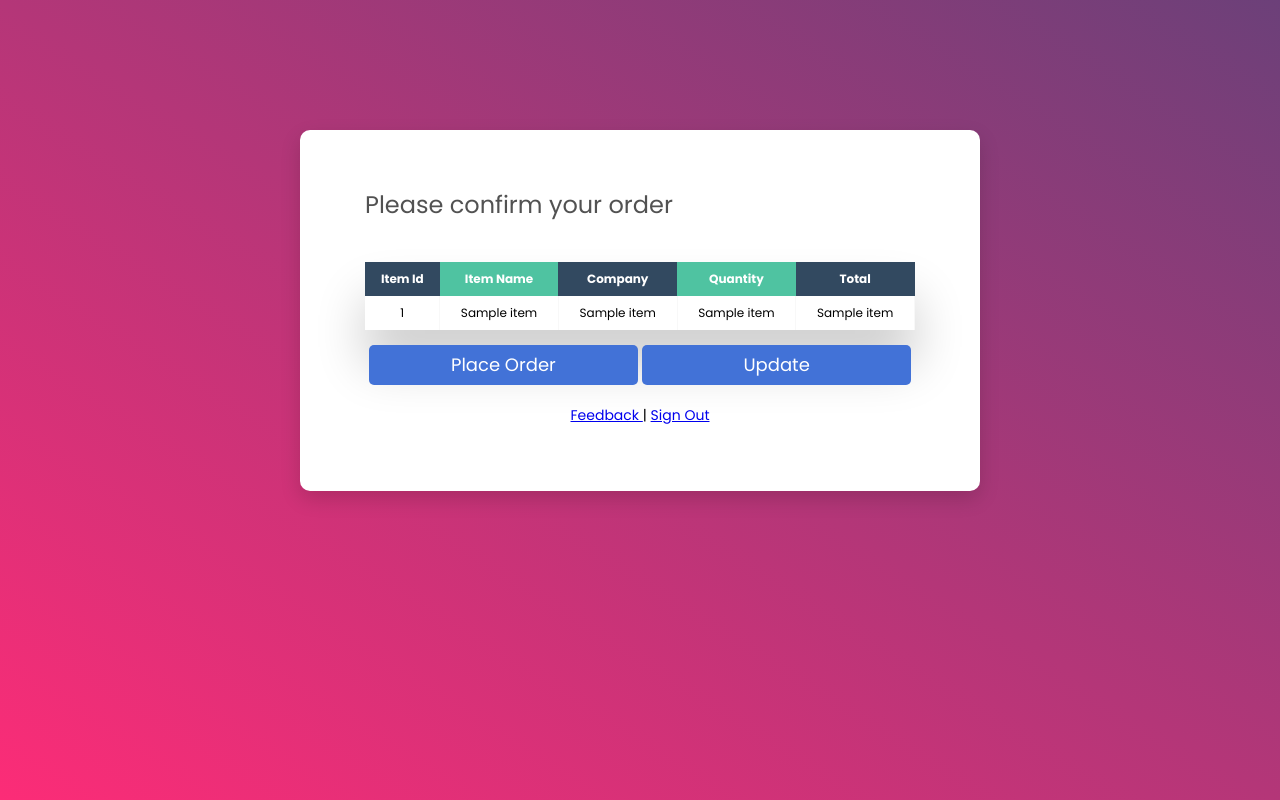
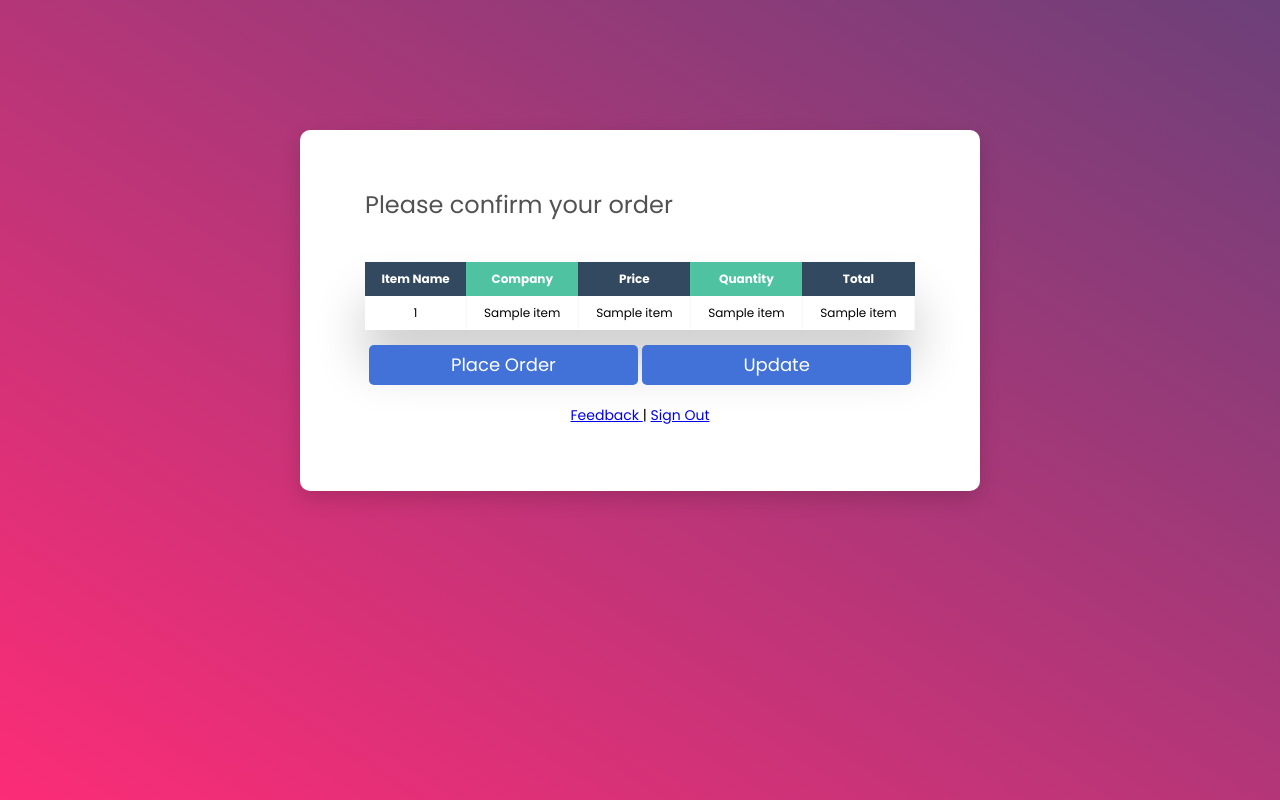
Before and after one commit to anshulforyou/connecthappily-deploy, a Flask app: template project/templates/cart1.html in a window 1280 px wide. Run offline with Flask 2, Linux system fonts and the light colour scheme; the template is opened without the code that fills it: most values are stand-ins (such as "Sample title", 1, 10 or a date in 2020); some libraries are stand-ins or nearby versions.

Commit message:
solved empty list in select_item issue

```diff
--- a/project/app.py
+++ b/project/app.py
@@ -17,8 +17,8 @@ warehouse_id =0
 # app.config['MYSQL_DB']=''
 
 # mysql = MySQL(app)
-# conn = psycopg2.connect("host= localhost dbname = test user=postgres password=Santoshy1")
-conn = psycopg2.connect("postgres://fkzyohsugtczzh:f72e8cffd1edbb1a3be4a331af4f69d10496bdd303c8e13b36bb534e13e19980@ec2-3-231-16-122.compute-1.amazonaws.com:5432/d20m5bk52p5h8r")
+conn = psycopg2.connect("host= localhost dbname = test user=postgres password=Santoshy1")
+# conn = psycopg2.connect("postgres://fkzyohsugtczzh:f72e8cffd1edbb1a3be4a331af4f69d10496bdd303c8e13b36bb534e13e19980@ec2-3-231-16-122.compute-1.amazonaws.com:5432/d20m5bk52p5h8r")
 
 @app.route('/feedback/', methods=['GET','POST'])
 def feedback():
@@ -283,17 +283,22 @@ def selectitem(id, user):
     if request.method=='GET':
         cur = conn.cursor()
         cur.execute('select * from items where warehouse_id = (%s);', (id,))
-        items = cur.fetchall()
+        itemss = cur.fetchall()
         cur.close()
-        return render_template('selectitem1.html', itemlist=items)
+        return render_template('selectitem1.html', itemlist=itemss)
     else:
         cur = conn.cursor()
         items = request.form.getlist('select')
         quantity = request.form.getlist('quantity')
+        a=[]
+        for i in quantity:
+            if i != '':
+                a.append(i)
+        print(a)
         print(items)
-        print(quantity)
+        # print(quantity)
         table = "cart" + str(user)
-        cur.execute('drop table if exists %(table)s', {"table":AsIs(table)})
+        cur.execute('drop table if exists %(table)s cascade ', {"table":AsIs(table)})
         # cur.execute('drop table if exists %s')
         conn.commit()
         cur.execute('create table %(table)s (item_number serial primary key, item_id integer not null references items(item_id) on delete cascade , price integer not null, quantity integer not null, total integer generated always as (quantity*price) stored); ',{"table":AsIs(table)})
@@ -303,8 +308,9 @@ def selectitem(id, user):
             price1 = cur.fetchone()[0]
             # cur.execute('insert into %(table)s (item_id,price, quantity) values (%s, %s,%s)', {"table":AsIs(table),items[i], price1,quantity[i]})
             try:
-                cur.execute('insert into %s (item_id, price, quantity) values (%%s, %%s, %%s)' %table, (items[i], price1,quantity[i]))
+                cur.execute('insert into %s (item_id, price, quantity) values (%%s, %%s, %%s)' %table, (items[i], price1,a[i]))
                 conn.commit()
+                print('try block working')
             except:
                 cur.close()
                 return redirect('/selectitem/'+str(id)+'/'+str(user))
@@ -316,8 +322,14 @@ def cart(user,ware_id):
     if request.method == 'GET':
         cur = conn.cursor()
         table = 'cart'+str(user)
-        cur.execute('select * from %(table)s', {"table":AsIs(table)})
+        # cur.execute('select * from %(table)s', {"table":AsIs(table)})
+        cur.execute('drop view if exists cart_dis')
+        conn.commit()
+        cur.execute('create view cart_dis as select item_name, company, items.price, quantity, total from items, %(table)s where %(table)s.item_id = items.item_id;',{"table":AsIs(table)})
+        conn.commit()
+        cur.execute('select * from cart_dis')
         items = cur.fetchall()
+        print(items)
         cur.close()
         return render_template('cart1.html', list=items, order=False)
     else:
@@ -328,9 +340,10 @@ def cart(user,ware_id):
             items = cur.fetchall()
             for i in items:
                 cur.execute('delete from orders where item_id = (%s) and shop_id = (%s) and ware_id = (%s)', (i[1], user, ware_id))
+                conn.commit()
                 cur.execute('insert into orders(item_num, item_id, price, quantity, shop_id, ware_id) values(%s, %s, %s, %s, %s, %s)',(i[0], i[1],i[2],i[3],user, ware_id))
                 conn.commit()
-            cur.close
+            cur.close()
             return render_template('cart1.html', list=items, order=True)
         else:
             return redirect('/selectitem/'+str(ware_id)+'/'+str(user))
@@ -341,7 +354,7 @@ def orders(user):
         cur=conn.cursor()
         cur.execute('drop view if exists orders_dis')
         conn.commit()
-        cur.execute('create view orders_dis as select item_num, item_name, quantity, items.price, total, store_name, mobile from orders, items, users where orders.item_id = items.item_id and ware_id = (%s) and orders.shop_id=users.id;',(user,))
+        cur.execute('create view orders_dis as select orders.item_id, item_name, quantity, items.price, total, store_name, mobile from orders, items, users where orders.item_id = items.item_id and ware_id = (%s) and orders.shop_id=users.id;',(user,))
         conn.commit()
         # cur.execute('select * from orders where ware_id = (%s)', (user,))
         cur.execute('select * from orders_dis')
@@ -358,4 +371,5 @@ def orders(user):
         return redirect('/view_orders/'+str(user))
 
 if __name__ == '__main__':
-    app.run(debug=True)
+    # app.run(debug=True)
+    app.run()
--- a/project/templates/cart1.html
+++ b/project/templates/cart1.html
@@ -39,9 +39,9 @@
                             <thead>
                                 <tr>
                                     <!-- <th></th> -->
-                                    <th>Item Id</th>
                                     <th>Item Name</th>
                                     <th>Company</th>
+                                    <th>Price</th>
                                     <th>Quantity</th>
                                     <th>Total</th>
                                     <!-- <th>Select</th> -->
--- a/project/templates/view_order1.html
+++ b/project/templates/view_order1.html
@@ -58,7 +58,7 @@
                                         <td>{{o[4]}}</td>
                                         <td>{{o[5]}}</td>
                                         <td>{{o[6]}}</td>
-                                        <td><input type="checkbox" name="completed" value="{{o[1]}}"></td>
+                                        <td><input type="checkbox" name="completed" value="{{o[0]}}"></td>
                                     </tr>
                                 {%endfor%}
                             </tbody>
```
